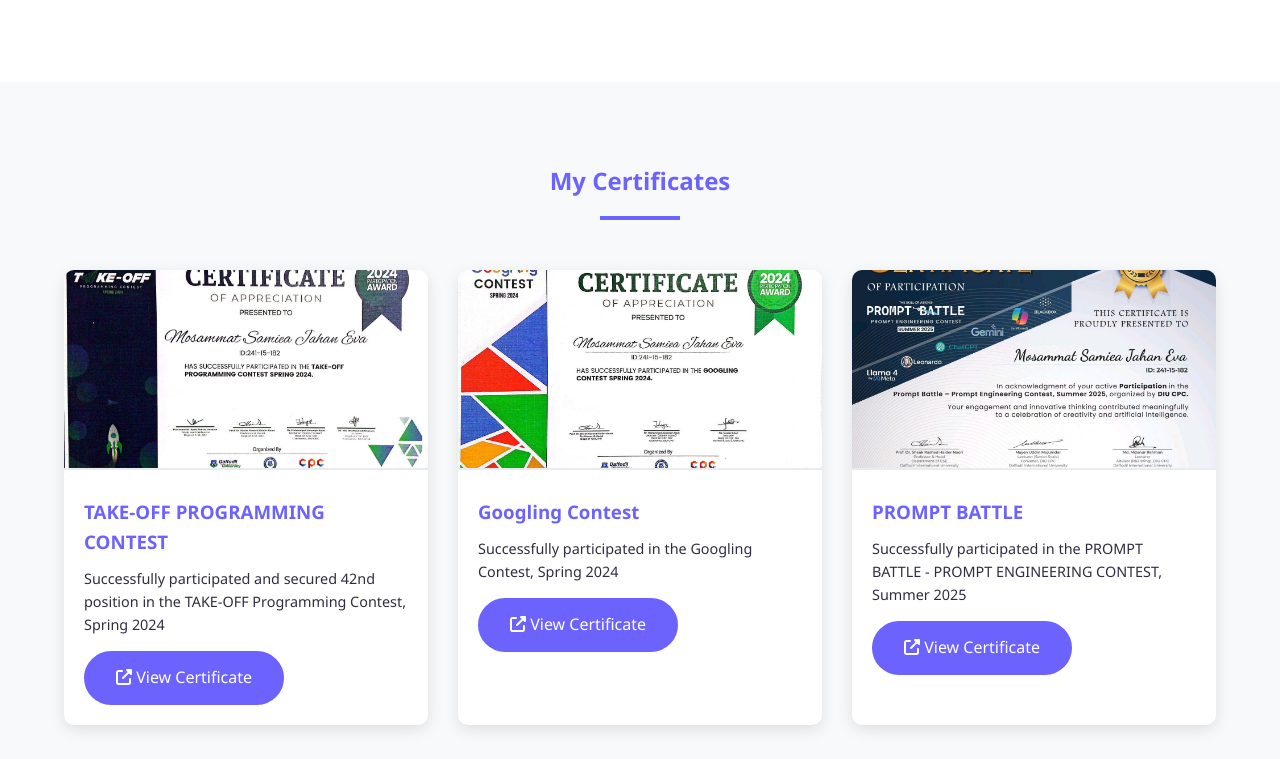
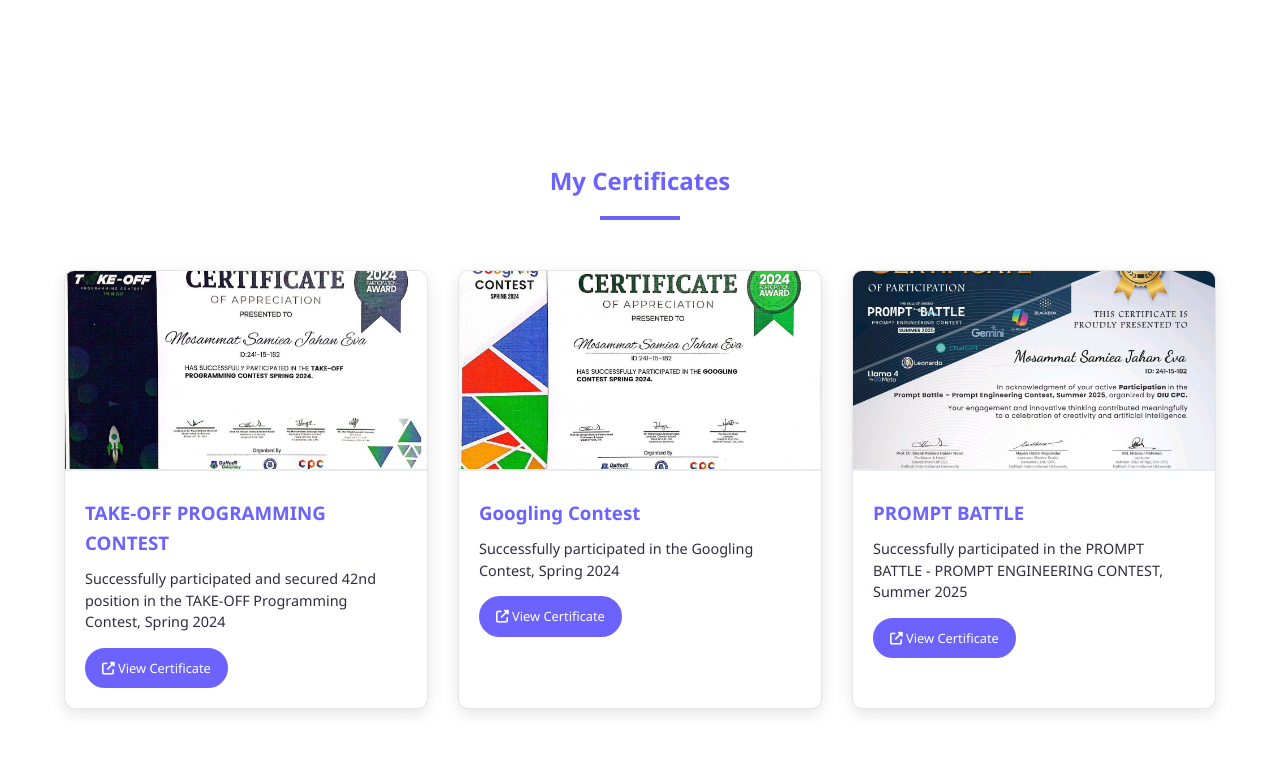
Before and after one commit to Evaliuna/evaliuna.github.io, a plain HTML site: page index.html in a window 1280 px wide. Shown: the part 1041-1800 px from the top of the page. Drawn offline with Linux system fonts and the light colour scheme; files whose address does not match are found by name.

Commit message:
Update styles.css

```diff
--- a/styles.css
+++ b/styles.css
@@ -330,7 +330,7 @@ nav {
 
 /* ===== CERTIFICATES SECTION ===== */
 #certificates {
-  background: var(--light);
+  background: var(--white);
 }
 
 .certificates-grid {
@@ -345,11 +345,13 @@ nav {
   border-radius: 10px;
   overflow: hidden;
   box-shadow: var(--shadow);
-  transition: transform 0.3s;
+  transition: transform 0.3s ease, box-shadow 0.3s ease;
+  border: 1px solid rgba(0,0,0,0.1);
 }
 
 .certificate-card:hover {
   transform: translateY(-10px);
+  box-shadow: 0 15px 30px rgba(0,0,0,0.15);
 }
 
 .certificate-card img {
@@ -372,6 +374,23 @@ nav {
   margin-bottom: 15px;
   color: var(--dark);
   font-size: 0.9rem;
+  line-height: 1.5;
+}
+
+.certificate-info .btn {
+  display: inline-block;
+  padding: 8px 15px;
+  font-size: 0.8rem;
+}
+
+/* Dark mode styles */
+body.dark-mode .certificate-card {
+  background: var(--white);
+  border-color: rgba(255,255,255,0.1);
+}
+
+body.dark-mode .certificate-info p {
+  color: var(--dark);
 }
 
 /* ===== PROJECTS SECTION ===== */
```
